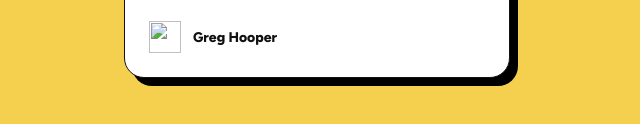
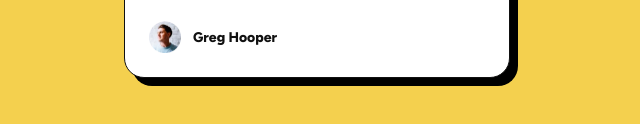
Before and after one commit to JuanCris09/blog-preview-card, a plain HTML site: page index.html in a window 1280 px wide. Shown: the part 586-710 px from the top of the page, 323-963 px from the left. Drawn offline with Linux system fonts and the light colour scheme; the site is published under a folder, as on GitHub Pages, so addresses that start at the root find nothing.

Commit message:
update README and src about img perfil

```diff
--- a/index.html
+++ b/index.html
@@ -27,7 +27,7 @@
         </p>
       </div>
       <section>
-        <img src="/assets/images/image-avatar.webp" class="perfil" />
+        <img src="assets/images/image-avatar.webp" class="perfil" />
         <p>Greg Hooper</p>
       </section>
     </main>
```
Also changed, not shown: 1 other file.
